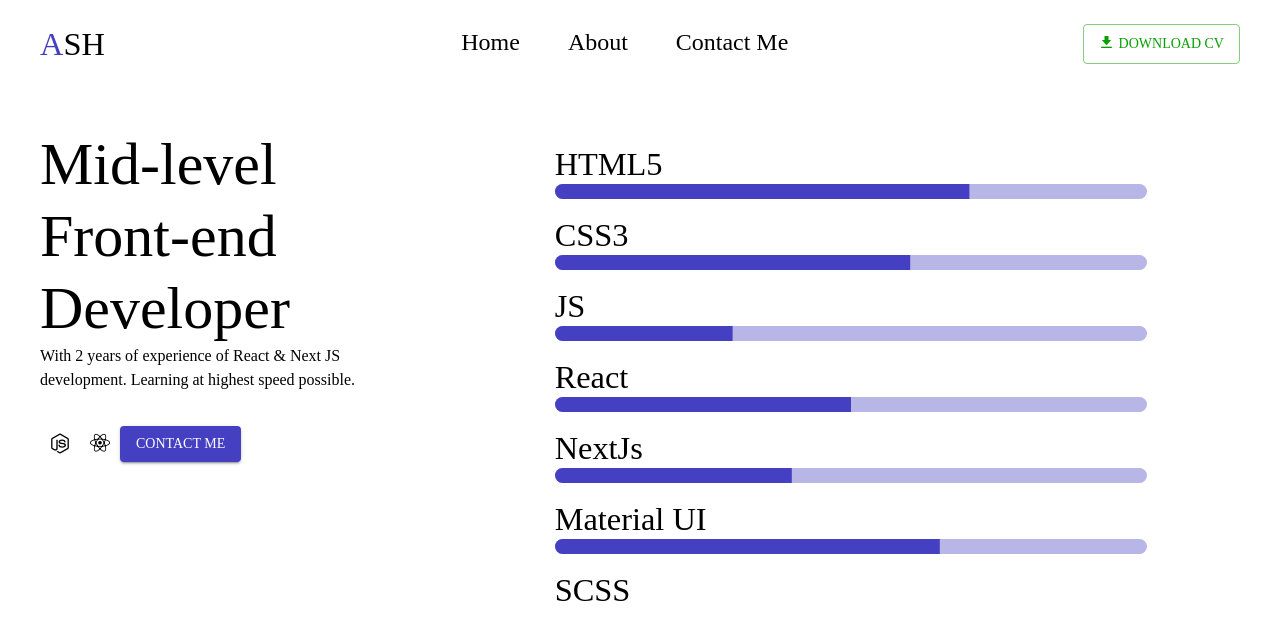
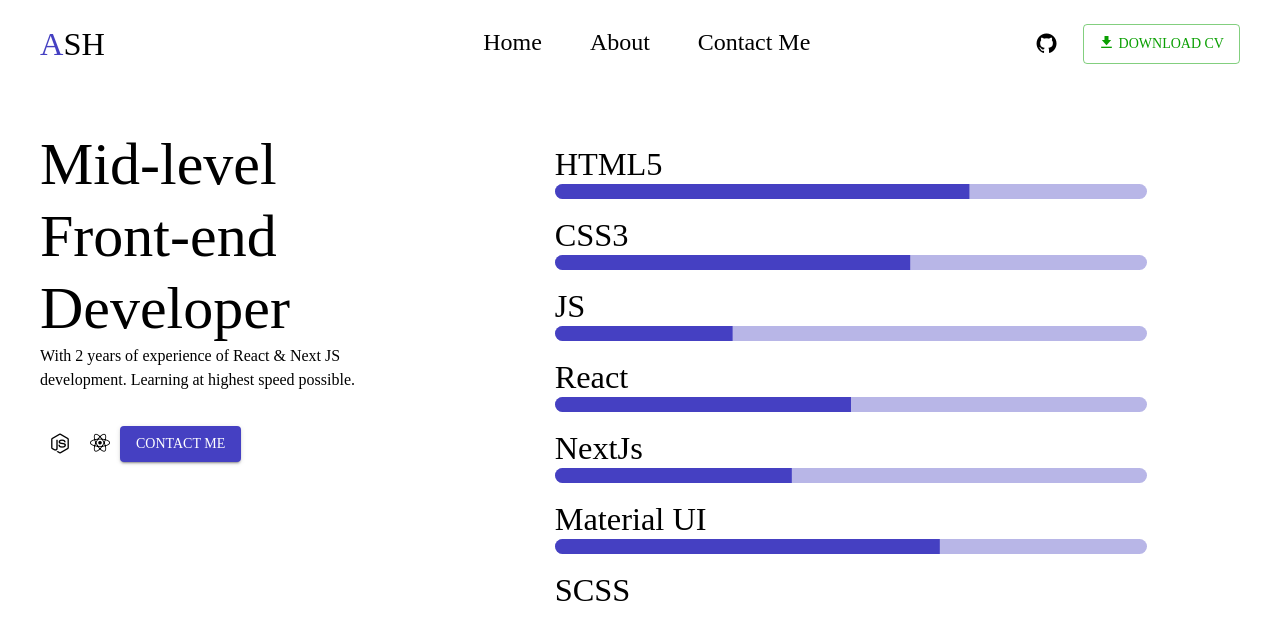
Before and after one commit to Alireza-8080-react/resume, a Next.js app: page / in a window 1280 px wide. Shown: the top 640 px of the page. Built offline with nearby package versions, Linux system fonts and the light colour scheme.

Commit message:
add github repo of this project in header

```diff
--- a/src/components/Header/index.tsx
+++ b/src/components/Header/index.tsx
@@ -1,4 +1,4 @@
-import { Button, Grid, Hidden } from '@mui/material';
+import { Button, Grid, Hidden, IconButton } from '@mui/material';
 
 import { Logo } from '../Logo';
 import { Navbar } from './_components/Navbar';
@@ -6,15 +6,26 @@ import { Navbar } from './_components/Navbar';
 import classes from './index.module.scss';
 
 export const Header = () => {
+  const handleOpneGithubRepo = () => {
+    window.open('https://github.com/Alireza-8080-react/resume', '_blank');
+  };
+
   return (
     <Grid container justifyContent='space-between' alignItems='center'>
       <Grid item xl={4} lg={4} md={2} sm={6}>
         <Logo />
       </Grid>
-      <Grid item xl={6} lg={6} md={5} sm={2}>
+      <Grid item xl={5} lg={5} md={5} sm={2}>
         <Navbar />
       </Grid>
       <Hidden mdDown>
+        <Grid item>
+          <Grid container spacing={2}>
+            <Grid item>
+              <IconButton onClick={handleOpneGithubRepo}>
+                <i className='bx bxl-github' />
+              </IconButton>
+            </Grid>
             <Grid item>
               <Button color='secondary' variant='outlined'>
                 <span className={classes.downloadIconContainer}>
@@ -23,6 +34,8 @@ export const Header = () => {
                 <span>Download CV</span>
               </Button>
             </Grid>
+          </Grid>
+        </Grid>
       </Hidden>
     </Grid>
   );
```
Lines whose indentation alone changed are shown as unchanged.
